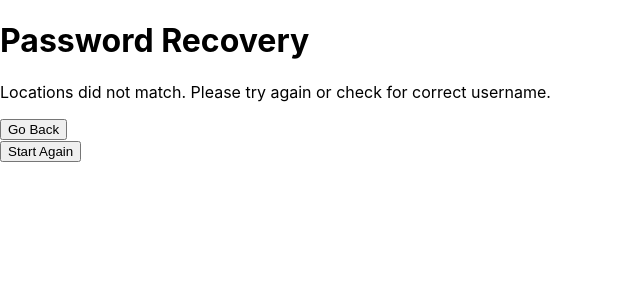
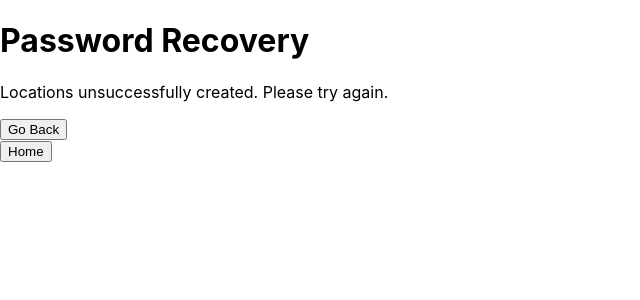
Before and after one commit to GreenEagleKing/w3w-app, a React (Create React App) app: page /result in a window 1280 px wide. Shown: the top 300 px of the page, without its empty margins (0-640 px from the left). Built offline with nearby package versions, Linux system fonts and the light colour scheme; no server answers.

Commit message:
New user mode

```diff
--- a/src/App.js
+++ b/src/App.js
@@ -15,6 +15,7 @@ function App() {
   const [data, setData] = useState([])
   const [isLocation, setIsLocation] = useState(false)
   const [currentUserId, setCurrentUserId] = useState("")
+  const [isNewUser, setIsNewUser] = useState(false)
 
   useEffect(() => {
     const getData = async () => {
@@ -27,6 +28,10 @@ function App() {
 
   function handleIsLocation() {
     setIsLocation(!isLocation)
+  }
+
+  function handleIsNewUser() {
+    setIsNewUser(!isNewUser)
   }
 
   // temp write to db
@@ -55,7 +60,11 @@ function App() {
   return (
     <BrowserRouter>
       <Routes>
-        <Route exact path="/" element={<Home data={data} />} />
+        <Route
+          exact
+          path="/"
+          element={<Home data={data} handleIsNewUser={handleIsNewUser} />}
+        />
         <Route
           path="/map"
           element={
@@ -66,7 +75,10 @@ function App() {
             />
           }
         />
-        <Route path="/result" element={<Result isLocation={isLocation} />} />
+        <Route
+          path="/result"
+          element={<Result isLocation={isLocation} isNewUser={isNewUser} />}
+        />
         <Route
           path="/setLocations"
           element={<SetLocations createUser={createUser} />}
--- a/src/pages/home.jsx
+++ b/src/pages/home.jsx
@@ -2,7 +2,11 @@ import React from "react"
 import Header from "../components/Header"
 import { Link } from "react-router-dom"
 
-export default function Home({ data }) {
+export default function Home({ data, handleIsNewUser }) {
+  const handleClick = (e) => {
+    handleIsNewUser()
+  }
+
   return (
     <>
       <Header />
@@ -15,7 +19,7 @@ export default function Home({ data }) {
           <button>{`Confirm username is correct`}</button>
         </Link>
         <Link to="/setLocations">
-          <button>{`Set Locations`}</button>
+          <button onClick={handleClick}>{`Set Locations`}</button>
         </Link>
       </div>
     </>
--- a/src/pages/result.jsx
+++ b/src/pages/result.jsx
@@ -3,9 +3,32 @@ import { Link } from "react-router-dom"
 
 import Header from "../components/Header"
 
-export default function Result({ data, isLocation }) {
+export default function Result({ data, isLocation, isNewUser }) {
   return (
     <>
+      <Header />
+      {isNewUser ? (
+        <div>
+          <p>Locations successfully create for xxxx user.</p>
+        </div>
+      ) : (
+        <div>
+          <p>Locations unsuccessfully created. Please try again.</p>
+          <Link to="/setLocations">
+            <button>Go Back</button>
+          </Link>
+        </div>
+      )}
+      <Link to="/">
+        <button>Home</button>
+      </Link>
+    </>
+  )
+}
+
+{
+  /* User update before database integration
+  <>
       <Header />
       {isLocation ? (
         <div>
@@ -28,6 +51,5 @@ export default function Result({ data, isLocation }) {
       <Link to="/">
         <button>Start Again</button>
       </Link>
-    </>
-  )
+    </> */
 }
```
